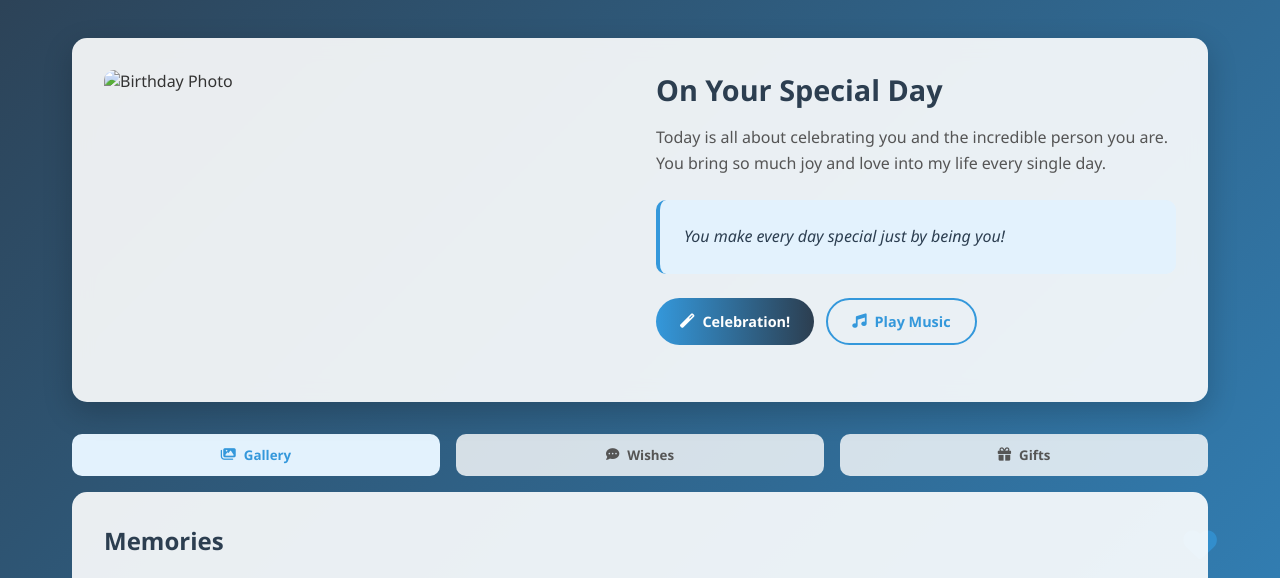
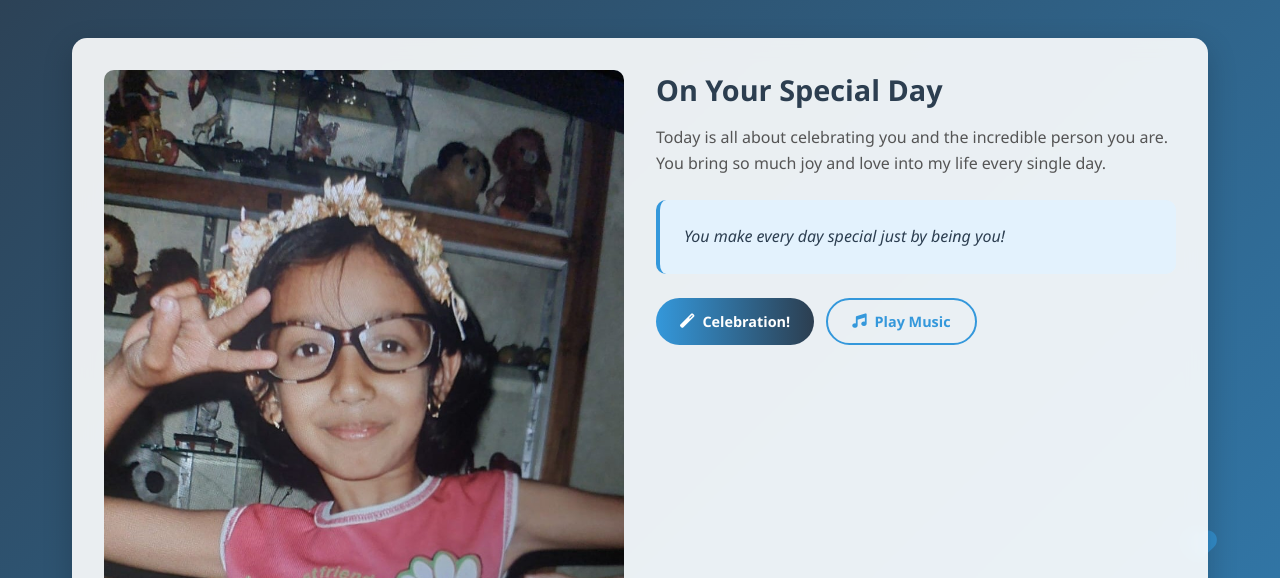
Before and after one commit to nirbhaymehere/Bday25, a plain HTML site: page index.html in a window 1280 px wide. Shown: the part 159-737 px from the top of the page. Drawn offline with Linux system fonts and the light colour scheme; the site is published under a folder, as on GitHub Pages, so addresses that start at the root find nothing.

Commit message:
Images cured 2

```diff
--- a/index.html
+++ b/index.html
@@ -466,7 +466,7 @@
         <div class="main-card">
             <div class="card-content">
                 <div class="image-section">
-                    <img src="/assets/images/1.jpg" alt="Birthday Photo">
+                    <img src="assets/images/1.jpg" alt="Birthday Photo">
                 </div>
                 <div class="text-section">
                     <h2>On Your Special Day</h2>
```
